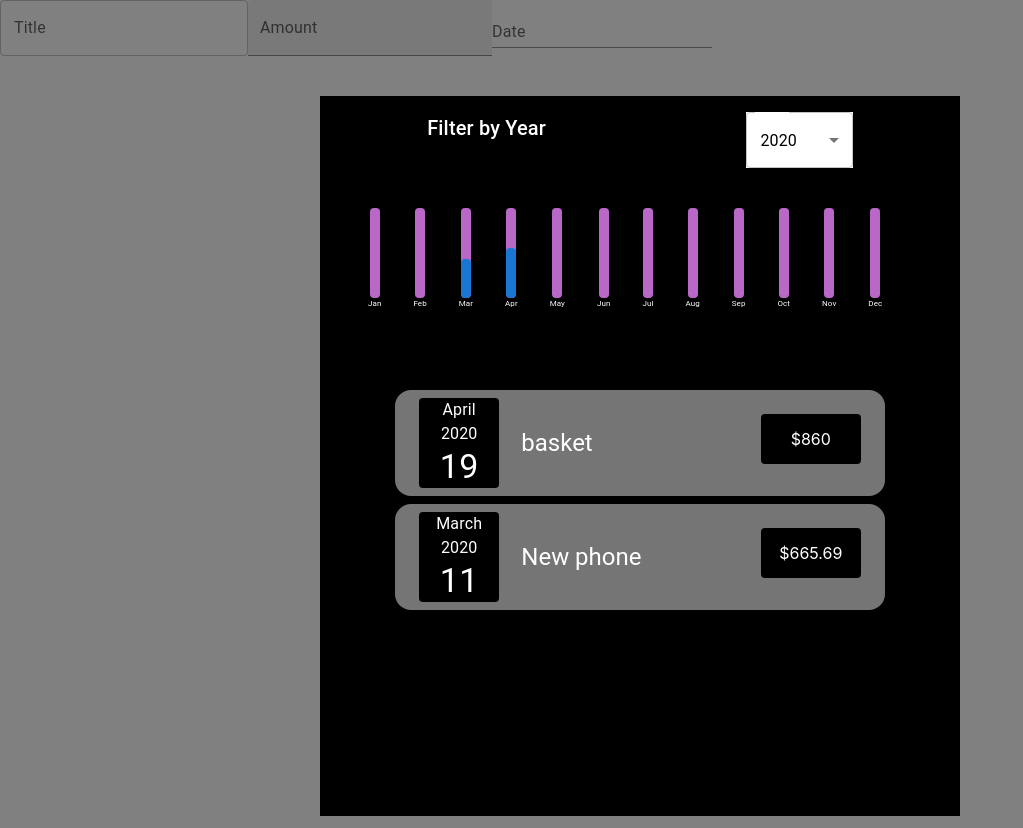
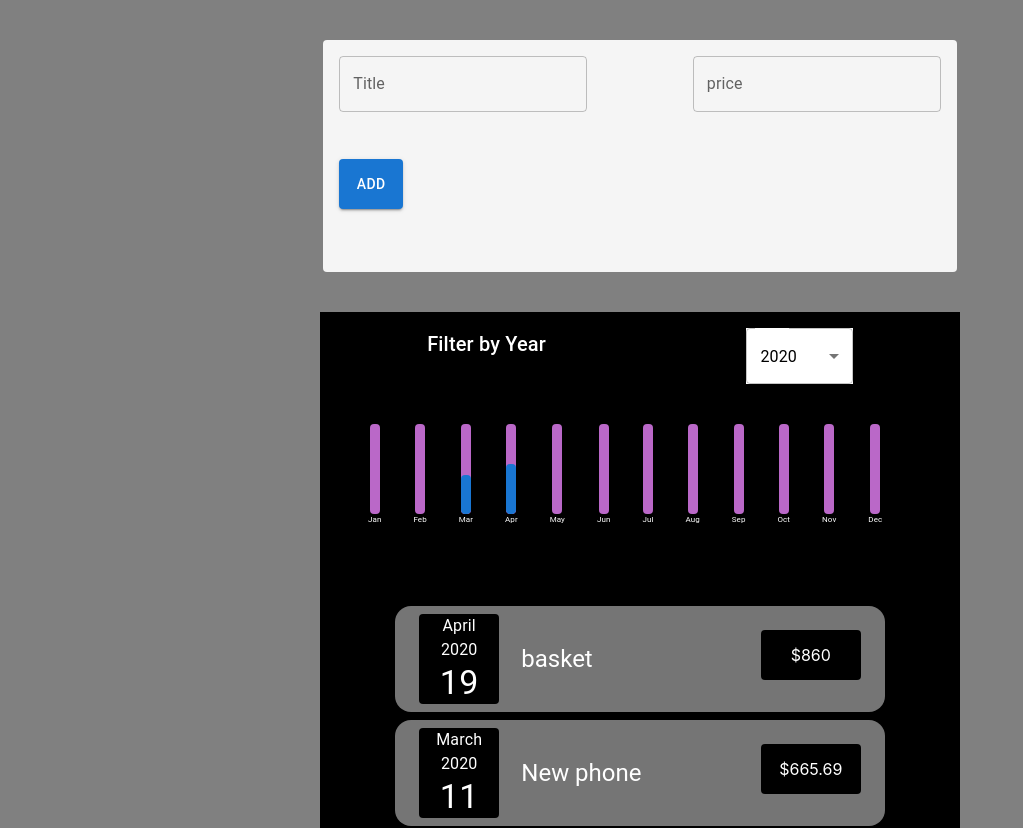
Before and after one commit to Amirkzm/Expense-Tracker, a React (Create React App) app: page / in a window 1280 px wide. Shown: the top 828 px of the page, without its empty margins (0-1023 px from the left). Built offline with nearby package versions, Linux system fonts and the light colour scheme.

Commit message:
finishing the project

```diff
--- a/package.json
+++ b/package.json
@@ -3,14 +3,16 @@
   "version": "0.1.0",
   "private": true,
   "dependencies": {
-    "@date-io/dayjs": "^2.13.1",
+    "@date-io/date-fns": "^2.13.1",
     "@emotion/react": "^11.7.1",
     "@emotion/styled": "^11.6.0",
     "@mui/icons-material": "^5.3.1",
+    "@mui/lab": "^5.0.0-alpha.68",
     "@mui/material": "^5.4.0",
     "@testing-library/jest-dom": "^5.16.1",
     "@testing-library/react": "^12.1.2",
     "@testing-library/user-event": "^13.5.0",
+    "date-fns": "^2.28.0",
     "react": "^17.0.2",
     "react-dom": "^17.0.2",
     "react-scripts": "5.0.0",
--- a/src/App.js
+++ b/src/App.js
@@ -1,3 +1,4 @@
+import { useState } from "react";
 import "./App.css";
 import Expenses from "./components/Expenses";
 import ExpenseForm from "./components/newExpense/ExpenseForm";
@@ -18,10 +19,26 @@ const DUMMY_EXPENSES = [
 ];
 
 function App() {
+  const [initialData, setInitialData] = useState(DUMMY_EXPENSES);
+
+  const addExpenseHandler = (title, price, date) => {
+    const id =
+      "e" + (parseInt(initialData[initialData.length - 1].id.split("")[1]) + 1);
+    setInitialData([
+      ...initialData,
+      {
+        id: id,
+        date: date,
+        description: title,
+        price: price,
+      },
+    ]);
+  };
   return (
     <>
-      <ExpenseForm />
-      <Expenses data={DUMMY_EXPENSES} />
+      {console.log(JSON.stringify(initialData))}
+      <ExpenseForm onAddExpense={addExpenseHandler} />
+      <Expenses data={initialData} />
     </>
   );
 }
--- a/src/components/newExpense/ExpenseForm.jsx
+++ b/src/components/newExpense/ExpenseForm.jsx
@@ -1,16 +1,104 @@
-import React from "react";
+import React, { useState } from "react";
 import Box from "@mui/material/Box";
 import TextField from "@mui/material/TextField";
 import DatePicker from "@mui/lab/DatePicker";
-import DateAdapter from "@mui/lab/AdapterDayjs";
+import AdapterDateFns from "@mui/lab/AdapterDateFns";
+import LocalizationProvider from "@mui/lab/LocalizationProvider";
+import { Button, styled } from "@mui/material";
 
-const ExpenseForm = () => {
+const FormBox = styled(Box)(({ theme }) => ({
+  width: "47vw",
+  height: "25vh",
+  backgroundColor: theme.palette.grey[100],
+  borderRadius: theme.shape.borderRadius,
+  marginLeft: "auto",
+  marginRight: "auto",
+  marginTop: theme.spacing(5),
+  display: "flex",
+  justifyContent: "space-between",
+  flexWrap: "wrap",
+  padding: theme.spacing(2),
+  columnGap: theme.spacing(4),
+  "&>*": { flex: "0 1 auto" },
+  "&>*:nth-child(4)": {
+    flex: "0 1 30%",
+    marginLeft: "40%",
+    marginRight: "40%",
+  },
+}));
+
+const ExpenseForm = (props) => {
+  const [date, setDate] = useState(null);
+  const [title, setTitle] = useState(null);
+  const [price, setPrice] = useState(null);
+
+  const titleHandler = (event) => {
+    setTitle(event.target.value);
+  };
+
+  const priceHandler = (event) => {
+    setPrice(event.target.value);
+  };
+
+  const addNewExpenseHandler = () => {
+    const stringDate = date
+      .toString()
+      .split(" ")
+      .slice(1, 4)
+      .reduce((acc, item) => {
+        acc = acc + " " + item;
+        console.log(acc);
+        return acc;
+      });
+    console.log(stringDate);
+    const yearFormat =
+      stringDate.split(" ")[0] +
+      " " +
+      stringDate.split(" ")[2] +
+      " " +
+      stringDate.split(" ")[1];
+    props.onAddExpense(title, price, yearFormat);
+  };
+
   return (
-    <Box component="form" noValidate autoComplete="off">
-      <TextField id="outlined-basic" label="Title" variant="outlined" />
-      <TextField id="filled-basic" label="Amount" variant="filled" />
-      <TextField id="standard-basic" label="Date" variant="standard" />
-    </Box>
+    <FormBox component="form" noValidate autoComplete="off">
+      <TextField
+        id="outlined-basic"
+        label="Title"
+        variant="outlined"
+        onChange={titleHandler}
+      >
+        {title}
+      </TextField>
+      <TextField
+        id="filled-basic"
+        label="price"
+        variant="outlined"
+        onChange={priceHandler}
+      >
+        {price}
+      </TextField>
+      <LocalizationProvider dateAdapter={AdapterDateFns}>
+        <DatePicker
+          value={date}
+          label="Date"
+          onChange={(newValue) => {
+            setDate(newValue);
+          }}
+          renderInput={(params) => <TextField {...params} />}
+          sx={{ width: 50 }}
+        />
+      </LocalizationProvider>
+      <Button
+        variant="contained"
+        sx={{
+          height: 50,
+        }}
+        onClick={addNewExpenseHandler}
+      >
+        Add
+      </Button>
+    </FormBox>
   );
 };
 
```
Also changed, not shown: 1 other file (tests, documents, lock files or other folders).
